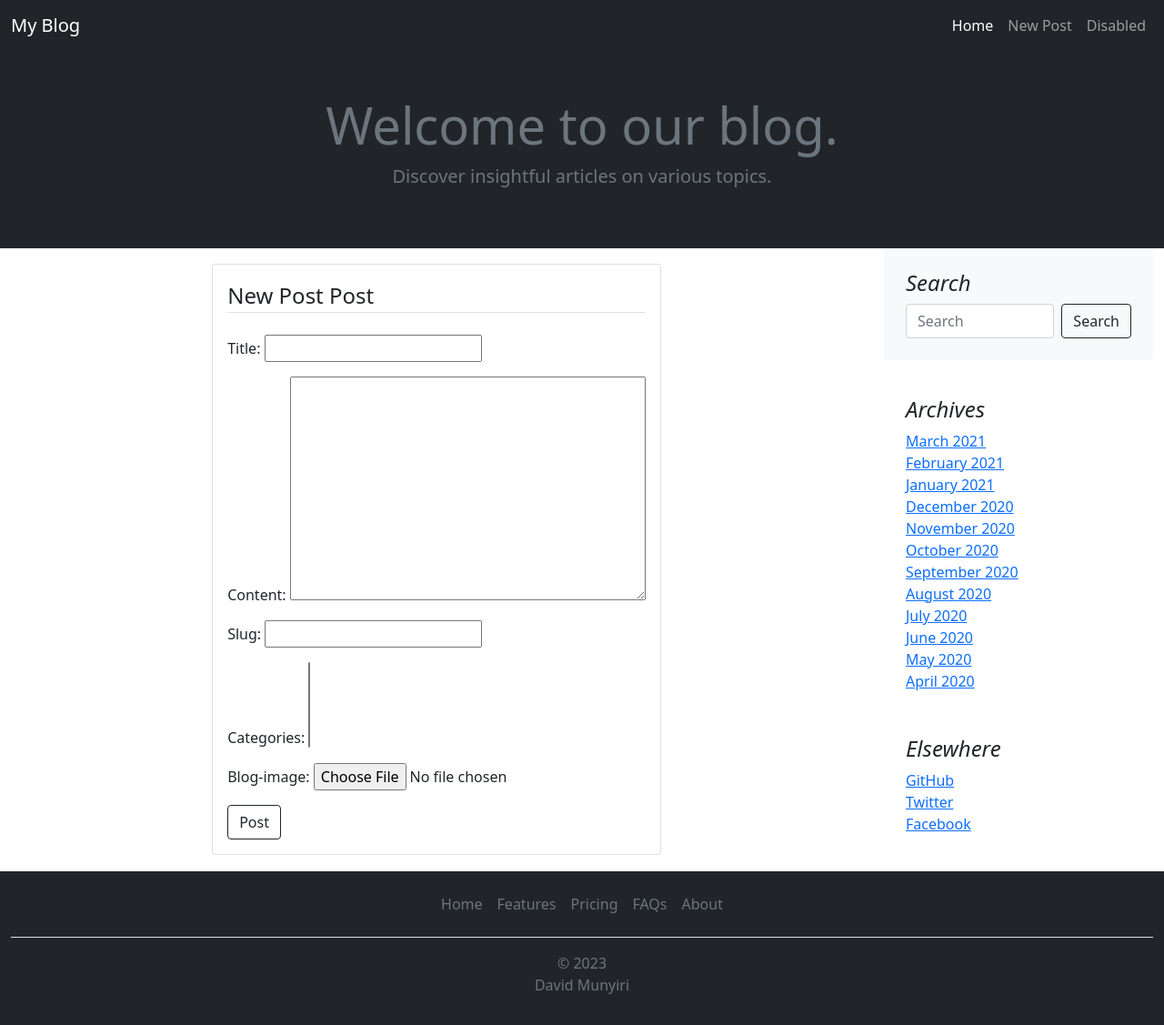
After one commit to davy254/django_blog_2, a Django app: page /create-post/ in a window 1280 px wide. The commit adds this page. Shown: the whole page at 91% size. Run offline with Django 4.2, Linux system fonts and the light colour scheme; data that the repository does not hold is empty; some libraries are stand-ins or nearby versions.

Commit message:
Can create new post from frontend

```diff
--- a/blog/models.py
+++ b/blog/models.py
@@ -1,4 +1,5 @@
 from django.db import models
+from django.urls import reverse
 from  django.contrib.auth.models import User
 from PIL import Image
 
@@ -28,14 +29,13 @@ class Post(models.Model):
     pub_date = models.DateTimeField(auto_now_add=True)
     author = models.ForeignKey(User, on_delete=models.CASCADE)
     categories = models.ManyToManyField(Category)
-    blog_image = models.ImageField(default='new_post.jpg', upload_to='blog_pics/', verbose_name='blog-image')
-
-
-
-
+    blog_image = models.ImageField(default='new_post.jpg', upload_to='blog_pics', verbose_name='blog-image')
 
     class Meta:
         verbose_name_plural = 'Posts'
 
     def __str__(self):
         return self.title
+
+    def get_absolute_url(self):
+        return reverse('blog:post-detail', kwargs={'pk':self.pk})
--- a/blog/templates/blog/base.html
+++ b/blog/templates/blog/base.html
@@ -25,7 +25,7 @@
                             <a class="nav-link active" aria-current="page" href="#">Home</a>
                         </li>
                         <li class="nav-item">
-                            <a class="nav-link" href="#">Link</a>
+                            <a class="nav-link" href="{% url 'blog:post-create' %}">New Post</a>
                         </li>
                         <li class="nav-item">
                             <a class="nav-link " href="">Disabled</a>
--- /dev/null
+++ b/blog/templates/blog/post-create.html
@@ -0,0 +1,19 @@
+{% extends 'blog/base.html' %}
+
+
+{% block content %}
+<div class="card m-auto p-3">
+        <form method="POST" enctype="multipart/form-data">
+            {% csrf_token %}
+            <fieldset class="form-group">
+                <legend class="border-bottom mb-4">New Post Post</legend>
+                {{ form.as_p }}
+            </fieldset>
+            <div class="form-group">
+                <button class="btn btn-outline-dark" type="submit">Post</button>
+            </div>
+        </form>
+
+    </div>
+
+{% endblock content %}
--- a/blog/templates/blog/post-detail.html
+++ b/blog/templates/blog/post-detail.html
@@ -5,7 +5,7 @@
 <div class="blog-card card m-5 shadow ">
     {% if post.blog_image %}
         <div >
-            <img src="{{ post.blog_image.url}}" alt="" srcset="" class="img-fluid" style="width: 913px;">
+            <img src="{{ post.blog_image.url}}" alt="" srcset="" class="img-fluid" style="width: 913px; height: 300px;">
         </div>
 
     {% else %}
--- a/blog/urls.py
+++ b/blog/urls.py
@@ -1,9 +1,10 @@
 from django.urls import path
-from .views import hompage, post_detail
+from .views import hompage, post_detail, PostCreateView
 
 
 app_name = 'blog'
 urlpatterns = [
     path('', hompage , name="homepage"),
-    path('<int:post_id>/', post_detail, name='post-detail' ),
+    path('<int:pk>/', post_detail, name='post-detail' ),
+    path('create-post/', PostCreateView.as_view(), name='post-create'),
 ]
--- a/blog/views.py
+++ b/blog/views.py
@@ -1,4 +1,6 @@
+from django.http import Http404
 from django.shortcuts import render
+from django.views.generic.edit import CreateView
 from .models import Post
 
 
@@ -13,12 +15,25 @@ def hompage(request):
     }
     return render(request, "blog/index.html", context)
 
-def post_detail(request, post_id):
+def post_detail(request, pk):
     """
     function for getting and displaying a specific post
     """
-    post = Post.objects.get(pk=post_id)
+    try:
+        post = Post.objects.get(pk=pk)
+    except Post.DoesNotExist:
+        return render(request, "blog/404.html")
     context = {
         'post':post,
     }
     return render(request, "blog/post-detail.html" , context )
+
+
+class PostCreateView(CreateView):
+    model = Post
+    fields = ['title','content', 'slug','categories', 'blog_image']
+    template_name = "blog/post-create.html"
+
+    def form_valid(self,form):
+        form.instance.author = self.request.user
+        return super().form_valid(form)
```
Also changed, not shown: blog/migrations/0011_alter_post_blog_image.py (added), media/blog_pics/1_QGrBgWY.png (added), media/blog_pics/1_XdZITcB.png (added).
